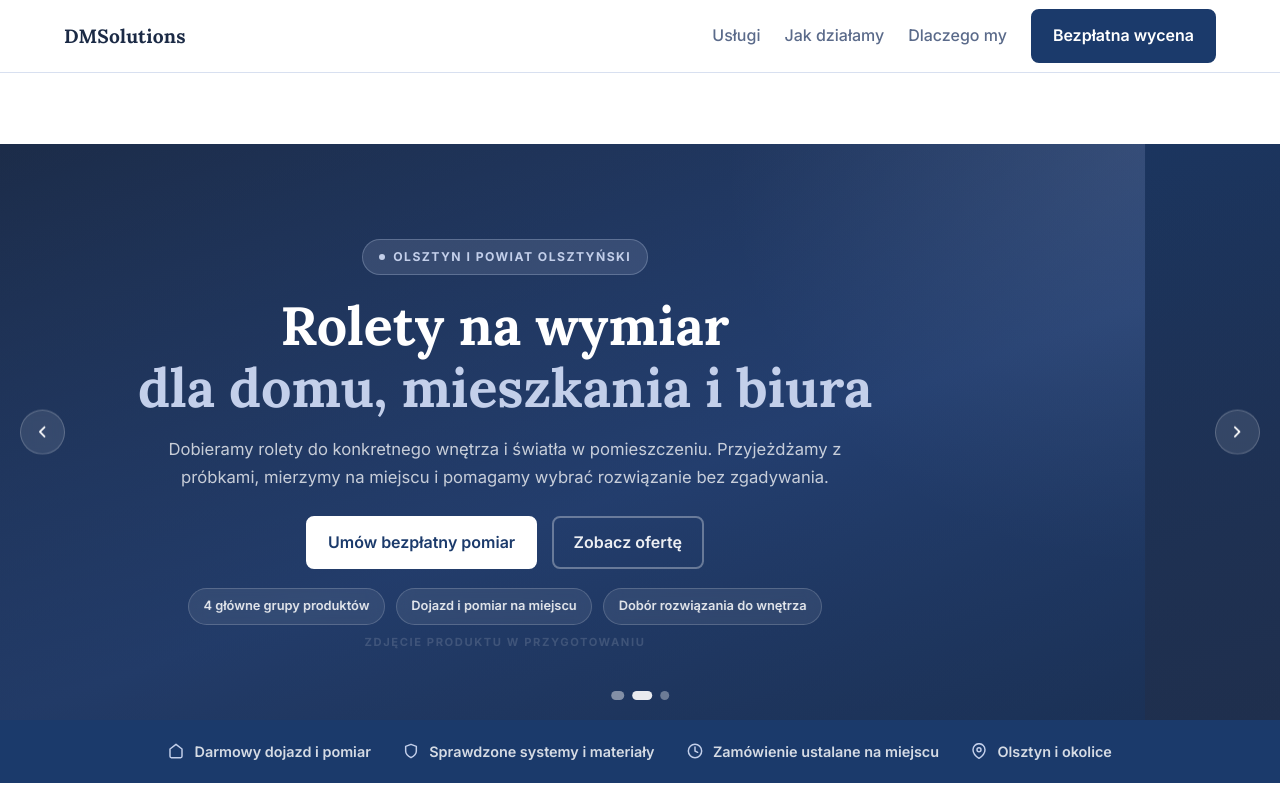
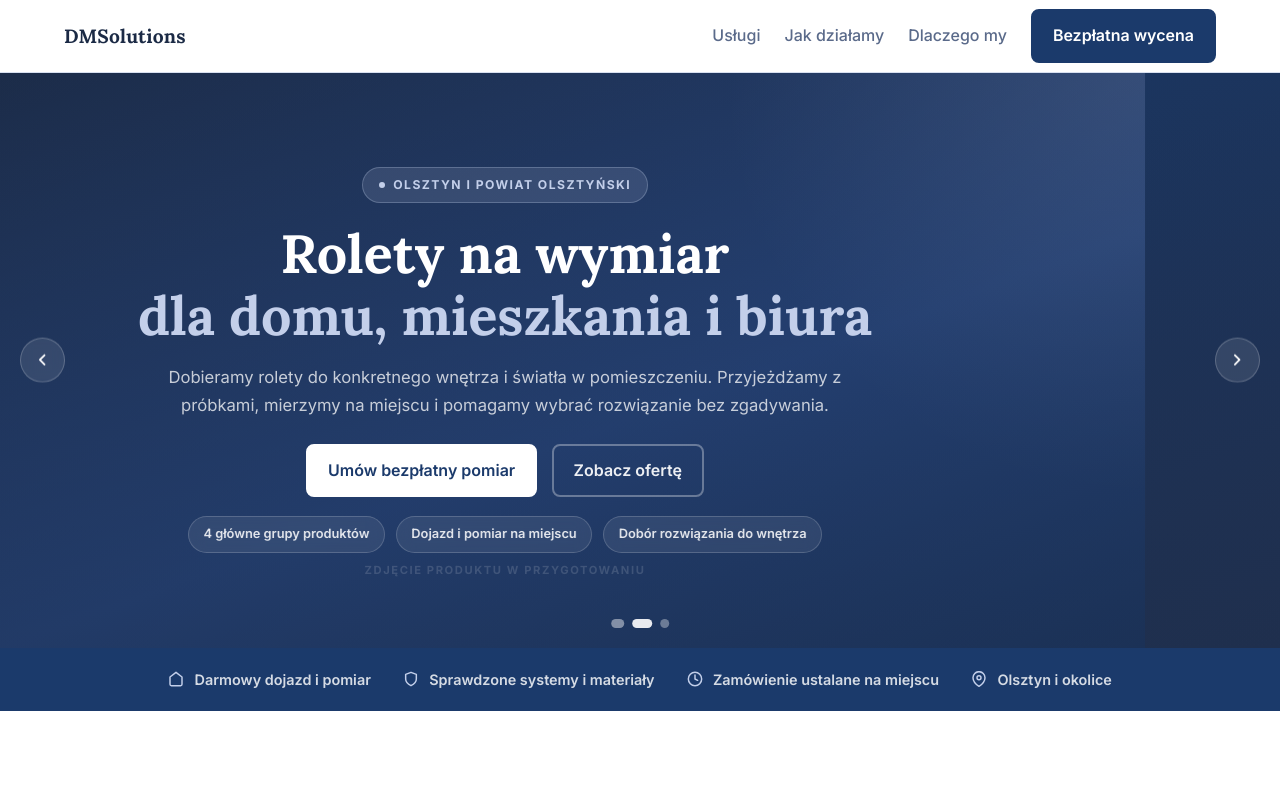
Before and after one commit to adminfavmotors/dmsolutions, a website built with Vite: page index.html in a window 1280 px wide. Shown: the top 800 px of the page. Built offline with nearby package versions, Linux system fonts and the light colour scheme.

Commit message:
Remove extra hero top spacing

```diff
--- a/src/styles/components/hero.css
+++ b/src/styles/components/hero.css
@@ -1,6 +1,5 @@
 .hero {
   position: relative;
-  padding-top: var(--header-height);
 }
 
 .hero__carousel {
```
